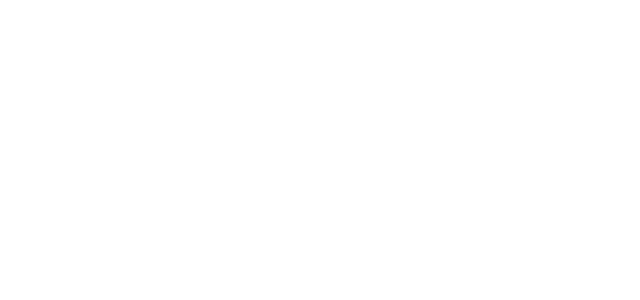
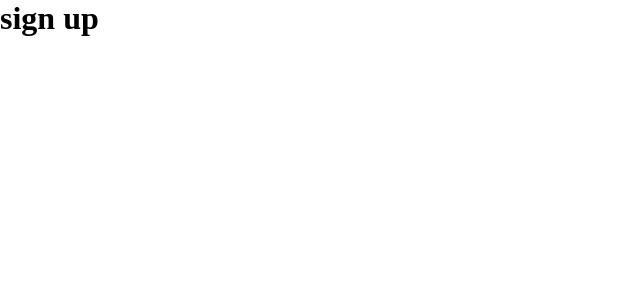
Before and after one commit to n-bakken/gdsc-website, a React (Create React App) app: page /Login in a window 1280 px wide. Before the commit this address had no page. Shown: the top 300 px of the page, without its empty margins (0-640 px from the left). Built offline with nearby package versions, Linux system fonts and the light colour scheme.

Commit message:
Footer version1

```diff
--- a/src/App.js
+++ b/src/App.js
@@ -3,6 +3,7 @@ import { BrowserRouter as Router, Route, Routes } from 'react-router-dom';
 import About from './components/pages/About';
 import ContactUs from './components/pages/ContactUs';
 import Homepage from './components/pages/Homepage';
+import Login from './components/pages/Login';
 import "./App.css";
 
 const App = () => {
@@ -14,6 +15,7 @@ const App = () => {
         <Route path="/Home" element={<Homepage />} />
         <Route path="/About" element={<About />} />
         <Route path="/ContactUs" element={<ContactUs />} />
+        <Route path="/Login" element={<Login  />} />
       </Routes>
     </Router>
   );
--- a/src/components/pages/Home.jsx
+++ b/src/components/pages/Home.jsx
@@ -19,7 +19,7 @@ function Navbar() {
         <a href="/#">GBoard</a>
         <a href="/#">Meeting</a>
         <a href="/ContactUs">Contact</a>
-        <a href="/#">Login</a>
+        <a href="/Login">Login</a>
         <button className="nav-btn nav-close-btn" onClick={showNavbar}>
           <FaTimes />
         </button>
--- /dev/null
+++ b/src/components/pages/Login.jsx
@@ -0,0 +1,11 @@
+import React from 'react'
+
+const Login = () => {
+  return (
+    <div>
+      <h1>sign up </h1>
+    </div>
+  )
+}
+
+export default Login
```
